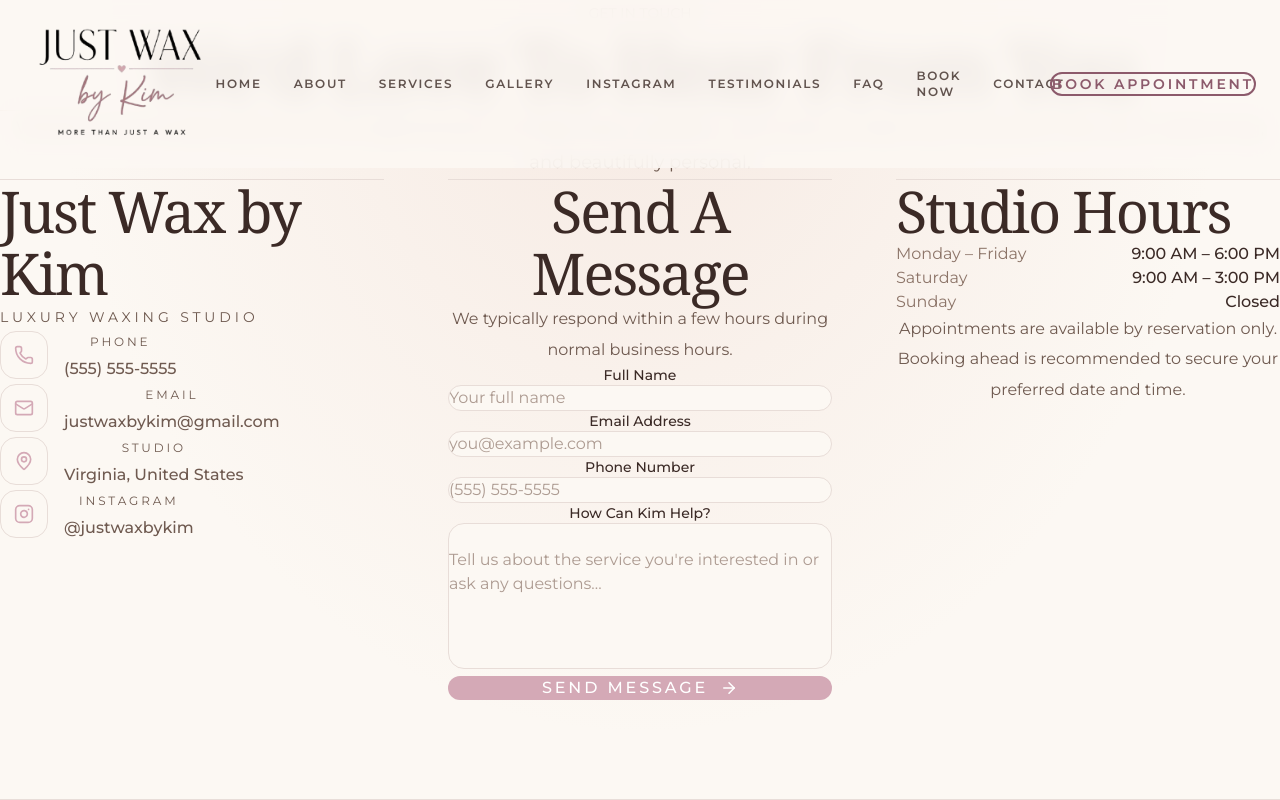
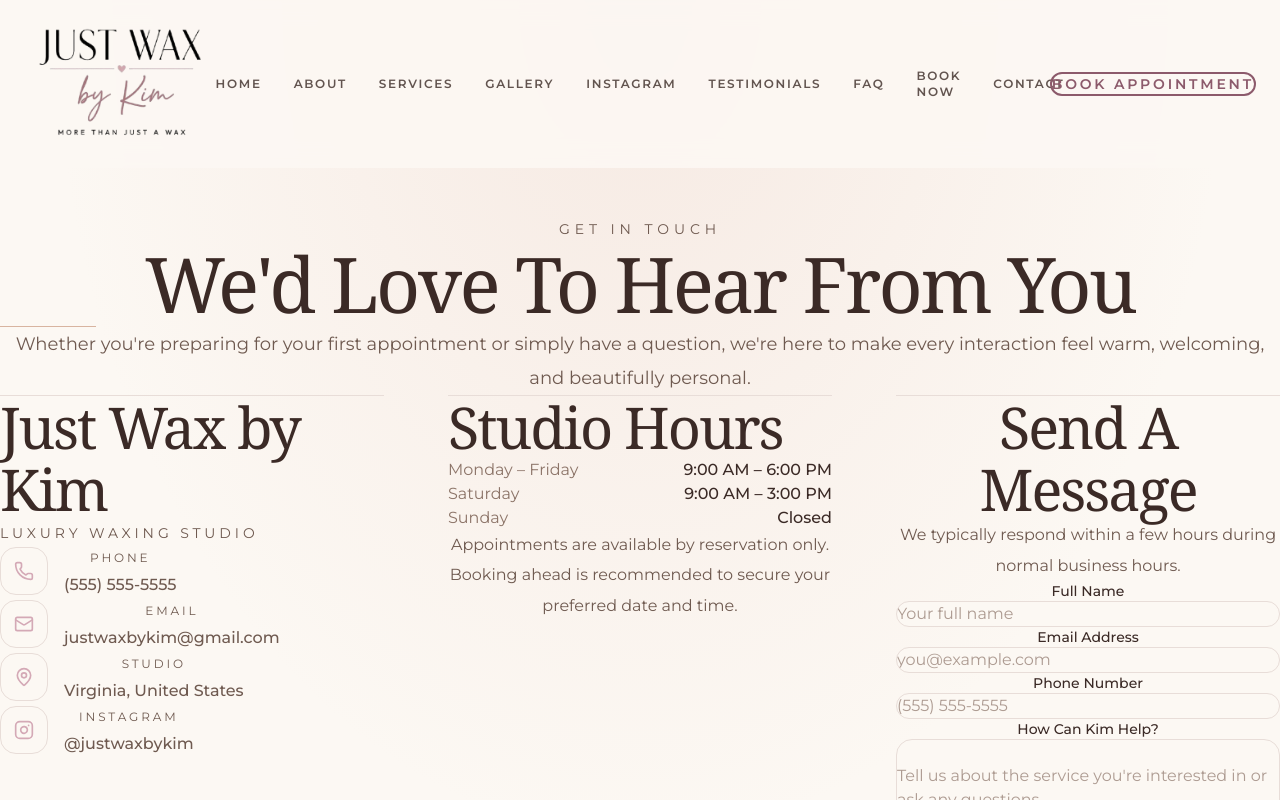
Before and after one commit to kevin-phan-25/just-wax-by-kim, a Next.js app: page /contact in a window 1280 px wide. Shown: the top 800 px of the page. Built offline with nearby package versions, Linux system fonts and the light colour scheme; a web font is replaced by a local one.

Commit message:
Update Contact.tsx

```diff
--- a/features/contact/Contact.tsx
+++ b/features/contact/Contact.tsx
@@ -1,4 +1,4 @@
- /**
+/**
  * -----------------------------------------------------------------------------
  * File:
  * features/contact/Contact.tsx
@@ -7,25 +7,20 @@
  * Standalone luxury contact presentation.
  *
  * Changes:
- * • Matched FAQ / Gallery spacing architecture
- * • Added internal navbar transition spacer
+ * • Matches Gallery / FAQ / Testimonials spacing system
+ * • Added internal navbar clearance (spacer pattern)
  * • Removed width restrictions
- * • Full-width editorial presentation
- * • Contact Information centered
- * • Contact Form returned to center column
- * • Hours moved to right column
+ * • Centered all contact columns
+ * • Contact Form moved to center column
+ * • Preserved luxury editorial layout
  * -----------------------------------------------------------------------------
  */
-
 import ContactForm from "./ContactForm";
 import ContactHours from "./ContactHours";
 import ContactInfo from "./ContactInfo";
 
-
 export default function Contact() {
-
   return (
-
     <section
       id="contact"
       className="
@@ -34,14 +29,9 @@ export default function Contact() {
         min-h-screen
         overflow-hidden
         bg-[#FCF8F3]
-        pt-[216px]
-        pb-32
       "
     >
-
-
       {/* Ambient Background */}
-
       <div
         aria-hidden
         className="
@@ -52,12 +42,10 @@ export default function Contact() {
         "
       />
 
-
-
-
+      {/* Navbar Transition Spacer */}
+      <div className="h-[216px]" />
 
       {/* CONTENT */}
-
       <div
         className="
           relative
@@ -65,34 +53,21 @@ export default function Contact() {
           w-full
           px-6
           text-center
+          pb-32
         "
       >
-
-
-
-
-
         {/* HEADER */}
-
-        <header
-          className="
-            w-full
-            mb-16
-          "
-        >
-
+        <header className="w-full mb-16">
           <p
             className="
               uppercase
-              tracking-[0.35em}
+              tracking-[0.35em]
               text-sm
               text-[#8C5A6B]
             "
           >
             Get In Touch
           </p>
-
-
 
           <h1
             className="
@@ -107,8 +82,6 @@ export default function Contact() {
             We'd Love To Hear From You
           </h1>
 
-
-
           <div
             className="
               mx-auto
@@ -118,8 +91,6 @@ export default function Contact() {
               bg-[#D8B4A0]
             "
           />
-
-
 
           <p
             className="
@@ -133,20 +104,9 @@ export default function Contact() {
             or simply have a question, we're here to make every
             interaction feel warm, welcoming, and beautifully personal.
           </p>
-
-
         </header>
 
-
-
-
-
-
-
-
-
         {/* CONTACT GRID */}
-
         <div
           className="
             mt-20
@@ -157,13 +117,39 @@ export default function Contact() {
             lg:gap-16
           "
         >
+          {/* CONTACT INFORMATION */}
+          <div
+            className="
+              border-t
+              border-[#E8DDD8]
+              pt-10
+              flex
+              flex-col
+              items-center
+              justify-start
+              text-center
+            "
+          >
+            <ContactInfo />
+          </div>
 
+          {/* CONTACT HOURS */}
+          <div
+            className="
+              border-t
+              border-[#E8DDD8]
+              pt-10
+              flex
+              flex-col
+              items-center
+              justify-start
+              text-center
+            "
+          >
+            <ContactHours />
+          </div>
 
-
-
-
-          {/* CONTACT INFORMATION */}
-
+          {/* CONTACT FORM */}
           <div
             className="
               border-t
@@ -175,34 +161,6 @@ export default function Contact() {
               text-center
             "
           >
-
-            <ContactInfo />
-
-          </div>
-
-
-
-
-
-
-
-
-
-          {/* CONTACT FORM */}
-
-          <div
-            className="
-              border-t
-              border-[#E8DDD8]
-              pt-10
-              flex
-              flex-col
-              items-center
-              text-center
-            "
-          >
-
-
             <h2
               className="
                 font-serif
@@ -212,8 +170,6 @@ export default function Contact() {
             >
               Send A Message
             </h2>
-
-
 
             <p
               className="
@@ -226,70 +182,14 @@ export default function Contact() {
               normal business hours.
             </p>
 
-
-
-
-            <div
-              className="
-                mt-10
-                w-full
-              "
-            >
-
+            <div className="mt-10 w-full">
               <ContactForm />
-
             </div>
-
-
-
           </div>
-
-
-
-
-
-
-
-
-
-          {/* HOURS */}
-
-          <div
-            className="
-              border-t
-              border-[#E8DDD8]
-              pt-10
-              flex
-              flex-col
-              items-center
-              text-center
-            "
-          >
-
-            <ContactHours />
-
-          </div>
-
-
-
-
         </div>
-
-
-
-
-
       </div>
 
-
-
-
-
-
-
-
       {/* Bottom Divider */}
-
       <div
         aria-hidden
         className="
@@ -301,10 +201,6 @@ export default function Contact() {
           bg-[#E8DDD8]
         "
       />
-
-
     </section>
-
   );
-
 }
```
